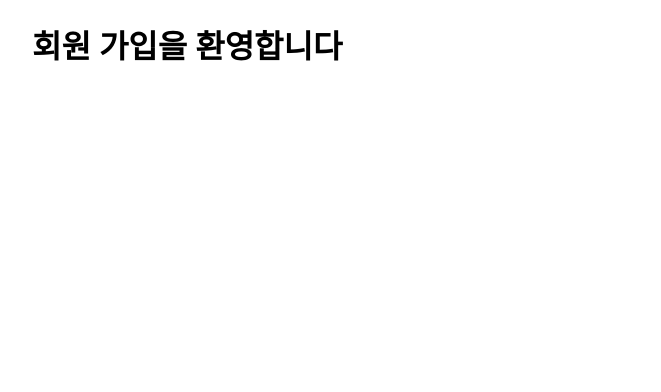
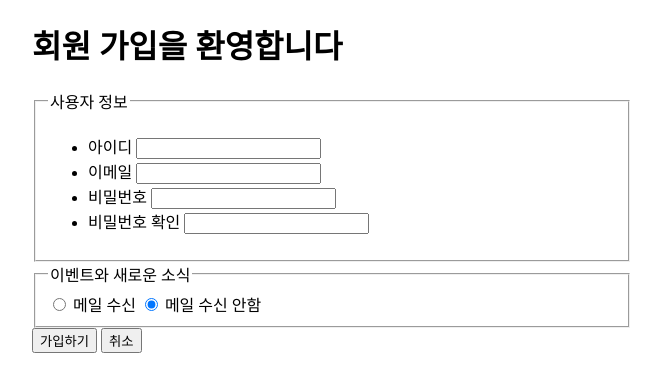
Before and after one commit to uuunnndaaa/coding, a plain HTML site: page doit_html_css_javascript-main/05/register-1.html in a window 1280 px wide. Shown: the whole page, without its empty margins (308-969 px from the left). Drawn offline with Linux system fonts and the light colour scheme.

Commit message:
열심히 연습중

```diff
--- a/doit_html_css_javascript-main/05/register-1.html
+++ b/doit_html_css_javascript-main/05/register-1.html
@@ -13,7 +13,40 @@
   <body>
     <div id="container">
       <h1>회원 가입을 환영합니다</h1>
-
+      <form>
+        <fieldset>
+          <legend>사용자 정보</legend>
+          <ul>
+            <li>
+              <label for="uid">아이디</label>
+              <input type="text" id="uid">
+            </li>
+            <li>
+              <label for="umail">이메일</label>
+              <input type="email" id="umail">
+            </li>
+            <li>
+              <label for="pwd1">비밀번호</label>
+              <input type="password" id="pwd1">
+            </li>
+            <li>
+              <label for="pw2">비밀번호 확인</label>
+              <input type="password" id="pwd2">
+            </li>
+          </ul>
+        </fieldset>
+        <fieldset>
+          <legend>이벤트와 새로운 소식</legend>
+          <input type="radio" name="mailing" id="mailing_y">
+          <label for="mailing_y">메일 수신</label>
+          <input type="radio" name="mailing" id="mailing_n" checked>
+          <label for="mailing_y">메일 수신 안함</label>
+        </fieldset>
+        <div id="buttons">
+          <input type="submit" value="가입하기">
+          <input type="reset" value="취소">
+        </div>
+      </form>
     </div>
   </body>
 </html>
```
Also changed, not shown: doit_html_css_javascript-main/05/login.html (+1 -1 lines), doit_html_css_javascript-main/05/register-2.html (+6 -6 lines), doit_html_css_javascript-main/05/t-field.html (+1 -1 lines).
